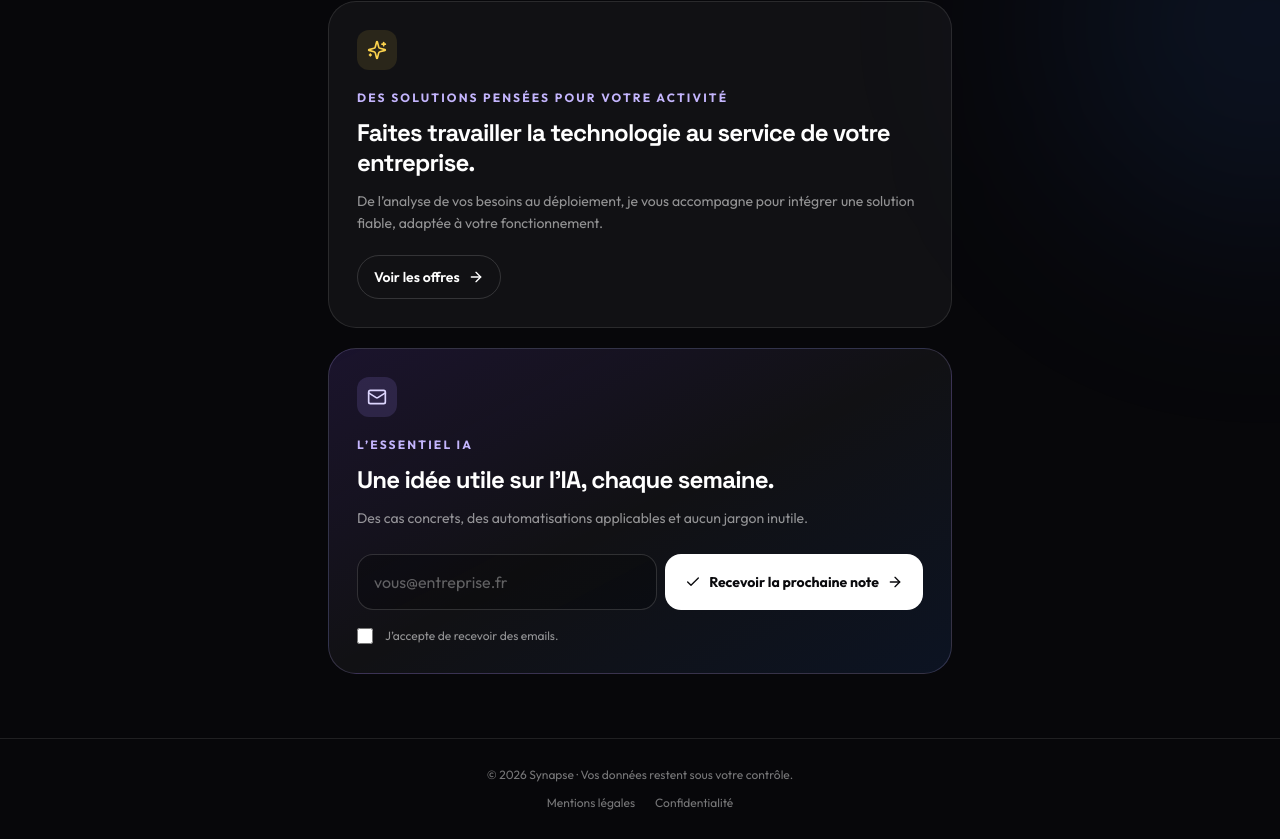
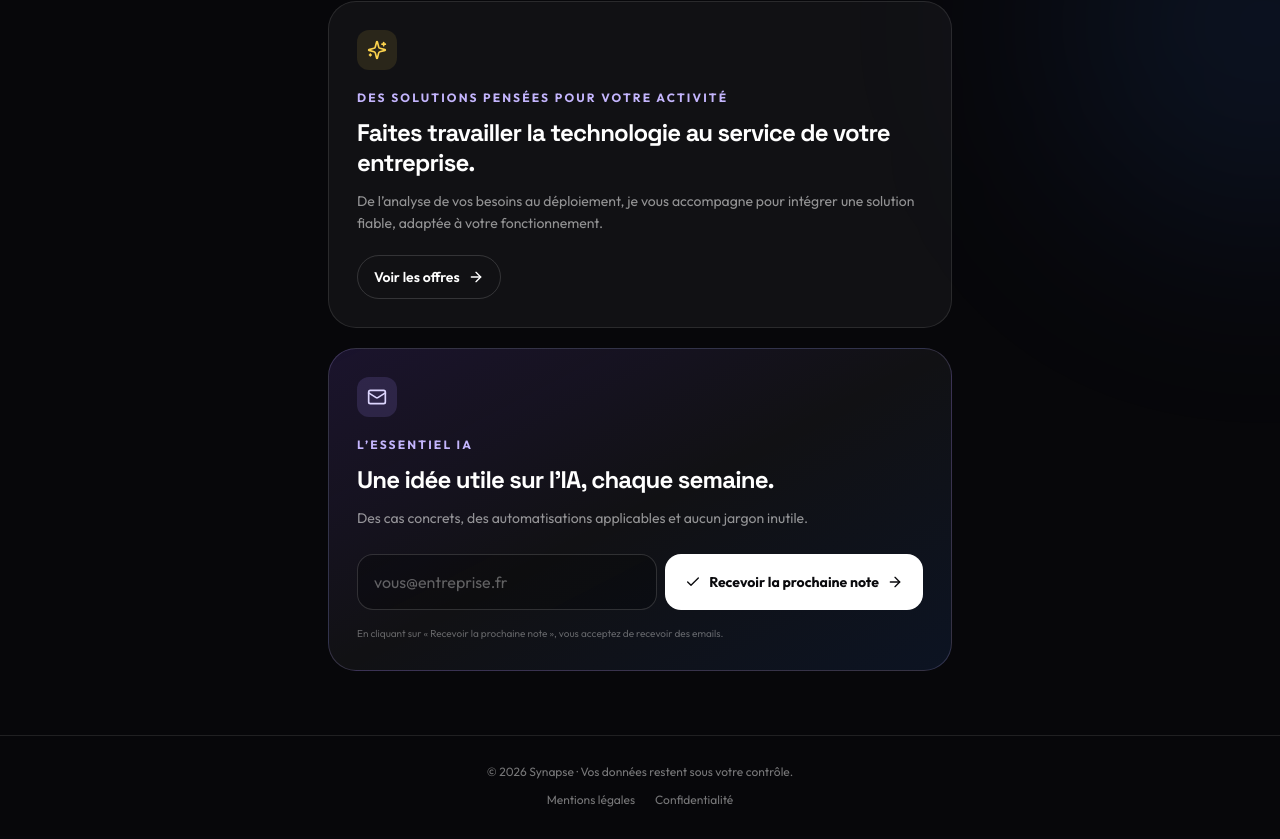
Before and after one commit to richardmilles/synapse, a React (Vite) app: page /bio in a window 1280 px wide. Shown: the part 664-1503 px from the top of the page. Built offline with nearby package versions, Linux system fonts and the light colour scheme; the HTML template or start-up script is replaced by a standard one.

Commit message:
Simplify bio newsletter consent flow

```diff
--- a/src/components/bio/NewsletterForm.tsx
+++ b/src/components/bio/NewsletterForm.tsx
@@ -18,7 +18,6 @@ export const NewsletterForm = () => {
 
     const form = new FormData(event.currentTarget);
     const email = String(form.get("email") || "").trim();
-    const consent = form.get("consent") === "on";
     const company = String(form.get("company") || "");
 
     try {
@@ -27,7 +26,7 @@ export const NewsletterForm = () => {
         headers: { "Content-Type": "application/json" },
         body: JSON.stringify({
           email,
-          consent,
+          consent: true,
           company,
           doubleOptIn: bioConfig.newsletter.doubleOptIn,
           attribution: getBioAttribution(),
@@ -74,15 +73,9 @@ export const NewsletterForm = () => {
         </button>
       </div>
 
-      <label className="flex cursor-pointer items-start gap-3 text-left text-xs leading-relaxed text-white/55">
-        <input
-          type="checkbox"
-          name="consent"
-          required
-          className="mt-0.5 h-4 w-4 shrink-0 rounded border-white/30 bg-black accent-violet-500"
-        />
-        <span>{bioConfig.newsletter.consentLabel}</span>
-      </label>
+      <p className="text-left text-[10px] leading-relaxed text-white/35">
+        {bioConfig.newsletter.consentLabel}
+      </p>
 
       {error && <p role="alert" className="rounded-xl border border-red-400/20 bg-red-400/10 px-3 py-2 text-sm text-red-100">{error}</p>}
     </form>
--- a/src/config/bio.ts
+++ b/src/config/bio.ts
@@ -106,7 +106,8 @@ export const bioConfig = {
     promise:
       "Des cas concrets, des automatisations applicables et aucun jargon inutile.",
     submitLabel: "Recevoir la prochaine note",
-    consentLabel: "J’accepte de recevoir des emails.",
+    consentLabel:
+      "En cliquant sur « Recevoir la prochaine note », vous acceptez de recevoir des emails.",
     doubleOptIn: false,
   },
   offers: [
```
